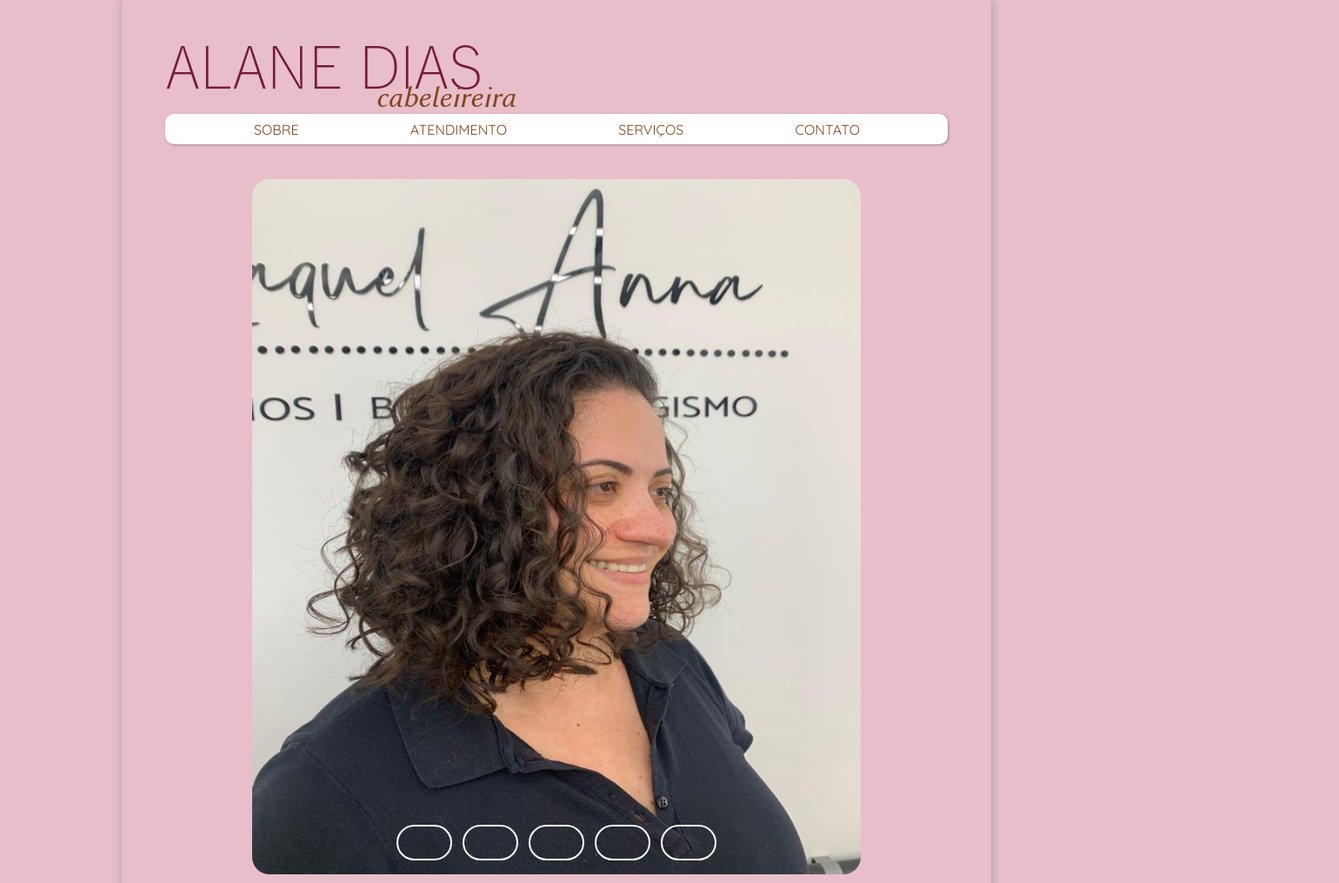
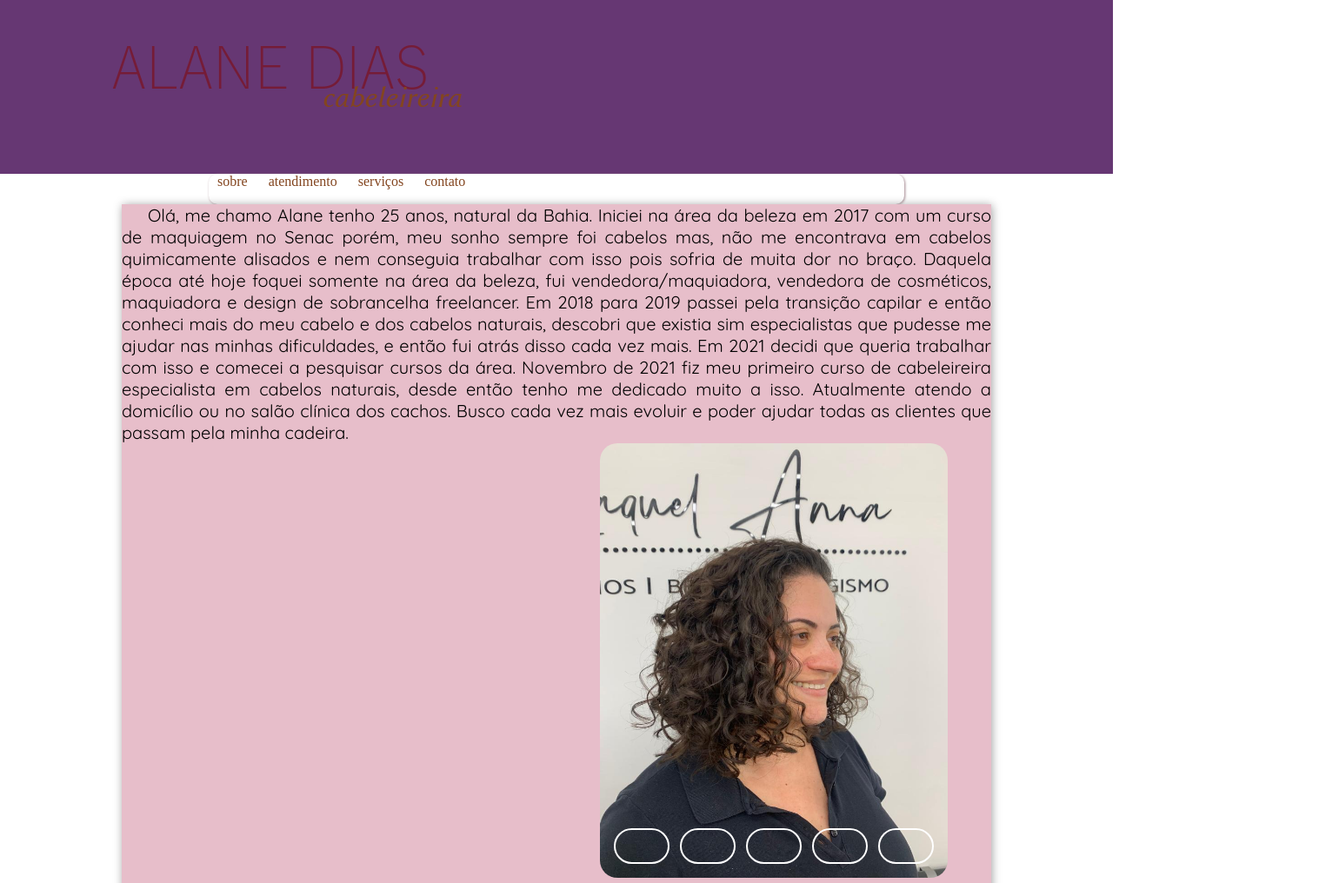
Before and after one commit to viniscsantos/Alane-Hair, a plain HTML site: page index.html in a window 1280 px wide. Shown: the top 1016 px of the page at 87% size, 1540 px wide, since content can reach past the window. Drawn offline with Linux system fonts and the light colour scheme.

Commit message:
mudança interface

```diff
--- a/css/estilo.css
+++ b/css/estilo.css
@@ -8,28 +8,31 @@
 	src: url(https://rodrigocintra.com/wp-content/themes/rodrigocintra/Font/code_light-webfont.woff2);
 }
 
+* {
+	margin: 0;
+	padding: 0;
+}
 
 body {
-	background-color: #E7BECA;
-    font-family: Arial, sans-serif;
-	color: #fff;
-	margin: 0;
-	padding: 0;
-	height: 100vh;
-	width: 100vw;
+
+	/*height: 100vh;
+	width: 100vw;*/
 }
 
-div#interface {
+main {
+
+}
+header {
+	background-color: #663773;
+	height: 200px;
+}
+article {
+	margin: auto;
+	max-width: 1000px;
+	min-width: 100px;
 	background-color: #E7BECA;
-	width: 1000px;
-	margin: auto;
 	box-shadow: 1px 1px 10px #a2a2a2;
 }
-div#interface1 {
-	background-color: #E7BECA;
-}
-
-
 h2 {
 	color: #663773;
 	text-align: center;
@@ -49,43 +52,27 @@ p {
 .logo {
 	position: relative;
 	top: 50px;
-	left: 50px;
+	left: 10%;
 	margin: auto;
 }
 
-nav#menu {
+nav {
 	background-color: #fff;
 	box-shadow: 1px 1px 3px #a2868e;
-	position: relative;
 	margin: auto;
 	border-radius: 10px;
-	top: 30px;
-	width: 900px;
+	max-width: 800px;
+	min-width: 100px;
 	height: 35px;
-    display: block;
 }
 
-nav#menu ul {
-	font-family: 'Quicksand', sans-serif;
-	list-style: none;
-	text-transform: uppercase;
-	position: relative;
-	top: -44px;
-}
-
-nav#menu li {
-	display: inline-table ;
-	padding: 50px;
-	margin: 2px;
-}
-
-nav#menu a {
+nav a {
 	padding: 10px;
 	color: #83451F;
 	text-decoration: none;
 }
 
-nav#menu a:hover {
+nav a:hover {
 	text-decoration: underline;
 }
 
@@ -98,20 +85,21 @@ input {
 
 div#fotos {
 	position: relative;
-	top: 220px;
-	left: 250px;
+	left: 40%;
+
+
 }
 
 .content {
-	height: 800px;
-	width: 700px;
+	height: 500px;
+	width: 400px;
 	border-radius: 20px;
 	overflow: hidden;
 	position: relative;
 	top: 65%;
 	left: 65%;
 	margin-top: 250px;
-	margin-left: -400px;
+	margin-left: -300px;
 	transform: translate(-50%, -50%);
 }
 
@@ -208,9 +196,7 @@ nav#social a {
 	position: relative;
 	color: #606060;
 	text-decoration: none;
-
 	bottom: 30px;
-
 }
 
 footer#rodape {
--- a/index.html
+++ b/index.html
@@ -11,21 +11,21 @@
     <link rel="stylesheet" href="https://cdnjs.cloudflare.com/ajax/libs/font-awesome/6.2.0/css/all.min.css" integrity="sha512-xh6O/CkQoPOWDdYTDqeRdPCVd1SpvCA9XXcUnZS2FmJNp1coAFzvtCN9BmamE+4aHK8yyUHUSCcJHgXloTyT2A==" crossorigin="anonymous" referrerpolicy="no-referrer" />
 </head>
 <body>
-<div id="interface">
-    <img class="logo" src="imagens/logo2.png"  alt="">
-    <nav id="menu">
-        <ul>
-            <li><a href="#sobre">sobre </a></li>
-            <li><a href="#atendimento">atendimento</a></li>
-            <li><a href="#serviços">serviços</a></li>
-            <li><a href="#contato">contato</a></li>
-        </ul>
+<main>
+    <header>
+        <img class="logo" src="imagens/logo2.png"alt="">
+    </header>
 
+    <nav>
+        <a href="#sobre">sobre </a>
+        <a href="#atendimento">atendimento</a>
+        <a href="#serviços">serviços</a>
+        <a href="#contato">contato</a>
     </nav>
 
 
-    <section >
-
+    <article>
+        <p>Olá, me chamo Alane tenho 25 anos, natural da Bahia. Iniciei na área da beleza em 2017 com um curso de maquiagem no Senac porém, meu sonho sempre foi cabelos mas, não me encontrava em cabelos quimicamente alisados e nem conseguia trabalhar com isso pois sofria de muita dor no braço. Daquela época até hoje foquei somente na área da beleza, fui vendedora/maquiadora, vendedora de cosméticos, maquiadora e design de sobrancelha freelancer. Em  2018 para 2019 passei pela transição capilar e então conheci mais do meu cabelo e dos cabelos naturais, descobri que existia sim especialistas que pudesse me ajudar nas minhas dificuldades, e então fui atrás disso cada vez mais. Em 2021 decidi que queria trabalhar com isso e comecei a pesquisar cursos da área. Novembro de 2021 fiz meu primeiro curso de cabeleireira especialista em cabelos naturais, desde então tenho me dedicado muito a isso. Atualmente atendo a domicílio ou no salão clínica dos cachos. Busco cada vez mais evoluir e poder ajudar todas as clientes que passam pela minha cadeira.</p>
         <div id="fotos">
             <div class="content">
                 <div class="slides">
@@ -62,13 +62,7 @@
                 </div>
             </div>
         </div>
-    </section>
-
-    <section id="sobre">
-
-        <p>Olá, me chamo Alane tenho 25 anos, natural da Bahia. Iniciei na área da beleza em 2017 com um curso de maquiagem no Senac porém, meu sonho sempre foi cabelos mas, não me encontrava em cabelos quimicamente alisados e nem conseguia trabalhar com isso pois sofria de muita dor no braço. Daquela época até hoje foquei somente na área da beleza, fui vendedora/maquiadora, vendedora de cosméticos, maquiadora e design de sobrancelha freelancer. Em  2018 para 2019 passei pela transição capilar e então conheci mais do meu cabelo e dos cabelos naturais, descobri que existia sim especialistas que pudesse me ajudar nas minhas dificuldades, e então fui atrás disso cada vez mais. Em 2021 decidi que queria trabalhar com isso e comecei a pesquisar cursos da área. Novembro de 2021 fiz meu primeiro curso de cabeleireira especialista em cabelos naturais, desde então tenho me dedicado muito a isso. Atualmente atendo a domicílio ou no salão clínica dos cachos. Busco cada vez mais evoluir e poder ajudar todas as clientes que passam pela minha cadeira.</p>
-    </section>
-
+    <!--
         <section id="contato">
             <h2>Contatos</h1>
             <nav id="social">
@@ -78,10 +72,13 @@
                 </ul>
             </nav>
         </section>
-    <footer id="rodape">
+        -->
+    </article>
+</main>
+<footer>
     <p>Copyright Alane Dias 2023 - by Devinis</p>
     </br>
 </footer>
-</div>
+
 </body>
 </html>
```
Also changed, not shown: imagens/1.png (deleted), imagens/1m.jpg (deleted), imagens/logo1.png (renamed from imagens/logo_g.png), imagens/tesoura.ico (deleted). Lines whose indentation alone changed are shown as unchanged.
